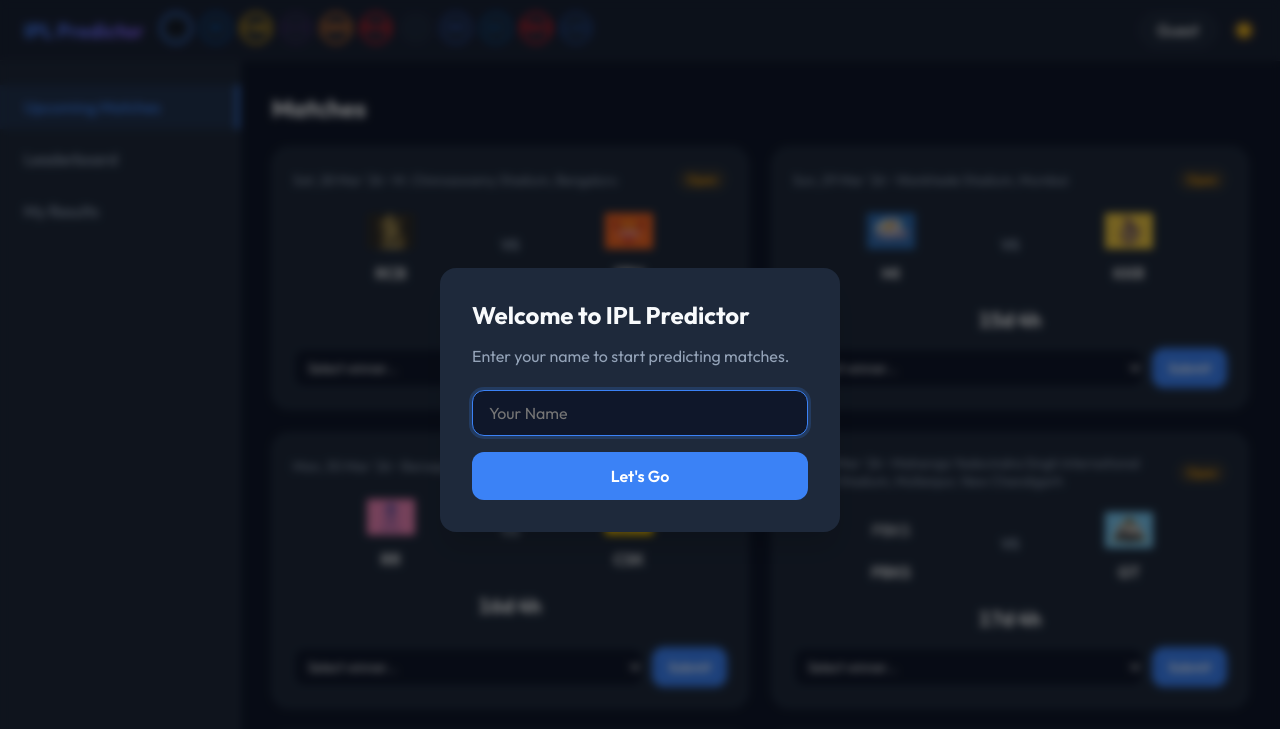
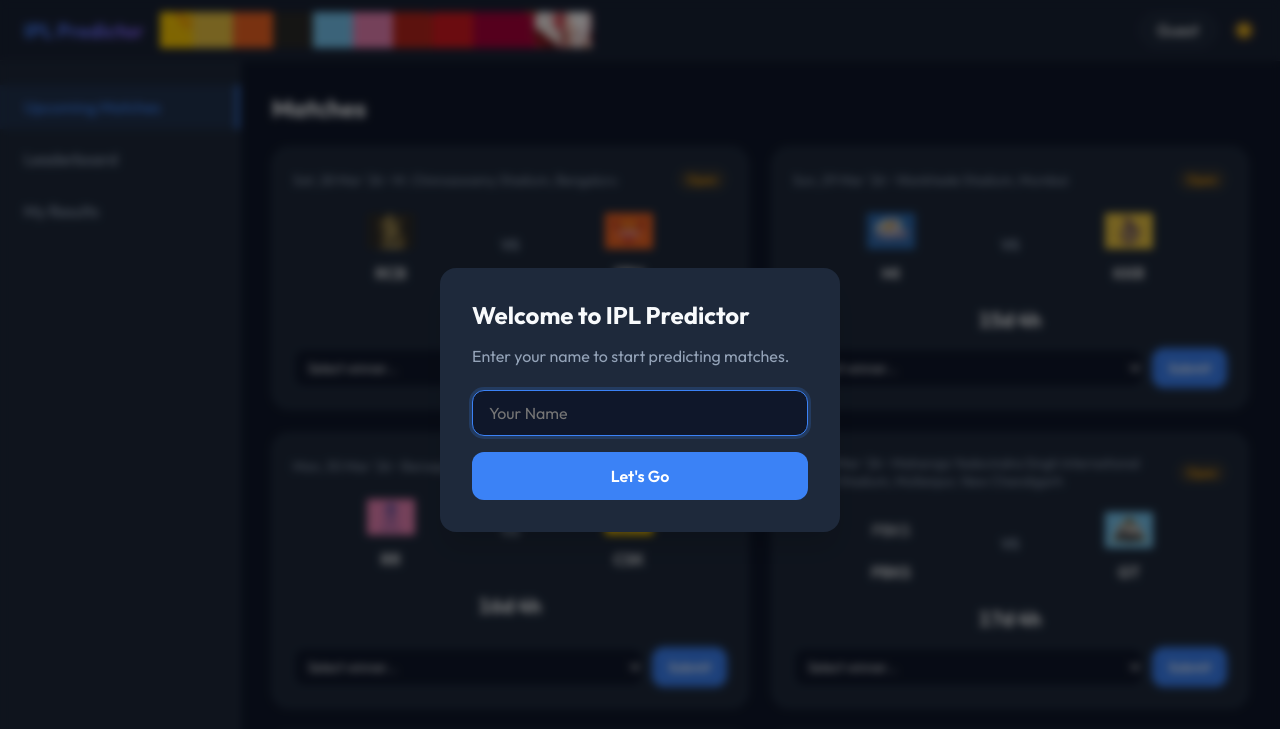
Before and after one commit to Chandu-reddy1437/IPL, a website: page index.html in a window 1280 px wide. Shown: the top 729 px of the page. Drawn offline with Linux system fonts and the light colour scheme.

Commit message:
Update team filter badges to use image logos

```diff
--- a/index.html
+++ b/index.html
@@ -657,22 +657,16 @@
             <div class="logo-title">IPL Predictor</div>
             <div class="team-filters" id="teamFilters">
                 <button class="team-badge active" data-team="All">All</button>
-                <button class="team-badge" data-team="MI" style="color: var(--mi); border-color:var(--mi);">MI</button>
-                <button class="team-badge" data-team="CSK"
-                    style="color: var(--csk); border-color:var(--csk);">CSK</button>
-                <button class="team-badge" data-team="KKR"
-                    style="color: var(--kkr); border-color:var(--kkr);">KKR</button>
-                <button class="team-badge" data-team="SRH"
-                    style="color: var(--srh); border-color:var(--srh);">SRH</button>
-                <button class="team-badge" data-team="RCB"
-                    style="color: var(--rcb); border-color:var(--rcb);">RCB</button>
-                <button class="team-badge" data-team="GT" style="color: var(--gt); border-color:var(--gt);">GT</button>
-                <button class="team-badge" data-team="RR" style="color: var(--rr); border-color:var(--rr);">RR</button>
-                <button class="team-badge" data-team="DC" style="color: var(--dc); border-color:var(--dc);">DC</button>
-                <button class="team-badge" data-team="PBKS"
-                    style="color: var(--pbks); border-color:var(--pbks);">PBKS</button>
-                <button class="team-badge" data-team="LSG"
-                    style="color: var(--lsg); border-color:var(--lsg);">LSG</button>
+                <button class="team-badge" data-team="MI" style="color: var(--mi); border-color:var(--mi);"><img src="/images_final/MI.png" alt="MI"></button>
+                <button class="team-badge" data-team="CSK" style="color: var(--csk); border-color:var(--csk);"><img src="/images_final/CSK.png" alt="CSK"></button>
+                <button class="team-badge" data-team="KKR" style="color: var(--kkr); border-color:var(--kkr);"><img src="/images_final/KKR.png" alt="KKR"></button>
+                <button class="team-badge" data-team="SRH" style="color: var(--srh); border-color:var(--srh);"><img src="/images_final/SRH.png" alt="SRH"></button>
+                <button class="team-badge" data-team="RCB" style="color: var(--rcb); border-color:var(--rcb);"><img src="/images_final/RCB.png" alt="RCB"></button>
+                <button class="team-badge" data-team="GT" style="color: var(--gt); border-color:var(--gt);"><img src="/images_final/GT.png" alt="GT"></button>
+                <button class="team-badge" data-team="RR" style="color: var(--rr); border-color:var(--rr);"><img src="/images_final/RR.png" alt="RR"></button>
+                <button class="team-badge" data-team="DC" style="color: var(--dc); border-color:var(--dc);"><img src="/images_final/DC.png" alt="DC"></button>
+                <button class="team-badge" data-team="PBS" style="color: var(--pbks); border-color:var(--pbks);"><img src="/images_final/PBS.png" alt="PBS"></button>
+                <button class="team-badge" data-team="LSG" style="color: var(--lsg); border-color:var(--lsg);"><img src="/images_final/LSG.png" alt="LSG"></button>
             </div>
         </div>
         <div class="header-right">
```
